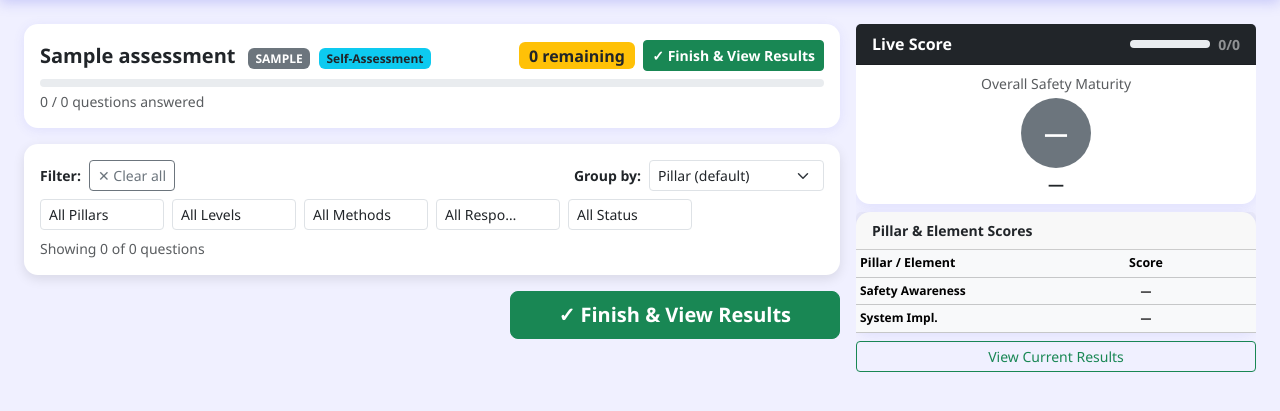
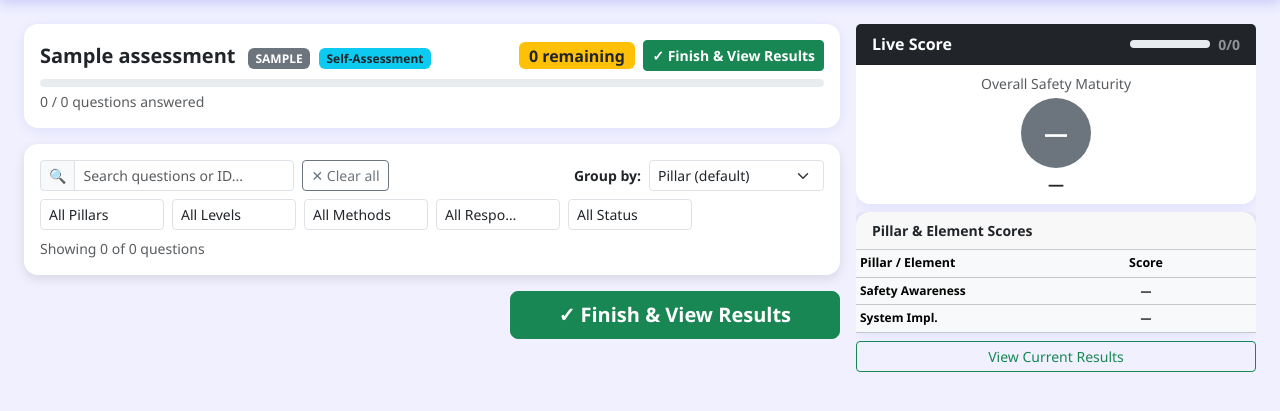
Before and after one commit to KTP23A/sma-system, a Flask app: page /assess/1 in a window 1280 px wide. Shown: the part 56-467 px from the top of the page. Run offline with Flask 3, Linux system fonts and the light colour scheme; data comes from the database, SQL or seed files in the repository; tables that the repository leaves empty hold one stand-in row (values such as "Sample post"); some libraries are stand-ins or nearby versions.

Commit message:
Add live search bar to assessment sheet
Search box filters question rows by text or question ID, combined with the
existing filters, grouping, and Show part. Cleared by "Clear all".

Co-Authored-By: Claude Opus 4.8 <noreply@anthropic.com>

```diff
--- a/templates/assess.html
+++ b/templates/assess.html
@@ -55,7 +55,12 @@
     <!-- ── Filters ──────────────────────────────────────────────────── -->
     <div class="card mb-3 p-3 sticky-filter">
       <div class="d-flex align-items-center gap-2 mb-2 flex-wrap">
-        <span class="fw-semibold small">Filter:</span>
+        <span class="input-group input-group-sm" style="width:auto">
+          <span class="input-group-text">🔍</span>
+          <input type="search" id="q-search" class="form-control form-control-sm"
+                 placeholder="Search questions or ID..." style="min-width:200px"
+                 oninput="applyFilters()">
+        </span>
         <button class="btn btn-sm btn-outline-secondary" onclick="clearFilters()">✕ Clear all</button>
         <span id="active-filter-tags" class="d-flex flex-wrap gap-1"></span>
         <span class="ms-auto d-flex align-items-center gap-2">
@@ -684,6 +689,7 @@ function applyFilters() {
 
   // In interview mode, a selected "Show part" also restricts which rows show
   const partActive = document.getElementById('interview-groups') && window.ivPart && window.ivPart !== 'all';
+  const query = (document.getElementById('q-search')?.value || '').trim().toLowerCase();
 
   let visible = 0;
   document.querySelectorAll('.question-row').forEach(row => {
@@ -697,6 +703,9 @@ function applyFilters() {
     const matchStatus = fStatuses.length === 0 || fStatuses.some(s =>
       s === 'unanswered' ? answer === '' : answer === s
     );
+    const matchSearch = query === '' ||
+      (row.getAttribute('data-qid') || '').toLowerCase().includes(query) ||
+      (row.textContent || '').toLowerCase().includes(query);
 
     const show =
       (fPillars.length === 0 || fPillars.includes(pillar)) &&
@@ -705,6 +714,7 @@ function applyFilters() {
       (fAnsweredBys.length === 0 || fAnsweredBys.includes(answeredBy)) &&
       (fStandards.length === 0 || fStandards.includes(standard)) &&
       (!partActive || row.dataset.bucket === window.ivPart) &&
+      matchSearch &&
       matchStatus;
 
     row.style.display = show ? '' : 'none';
@@ -836,6 +846,7 @@ function clearFilters() {
   ['dd-pillar','dd-level','dd-method','dd-answered-by','dd-standard','dd-status'].forEach(id => {
     document.querySelectorAll(`#${id} input[type=checkbox]`).forEach(cb => cb.checked = false);
   });
+  const sb = document.getElementById('q-search'); if (sb) sb.value = '';
   applyFilters();
 }
 
```
